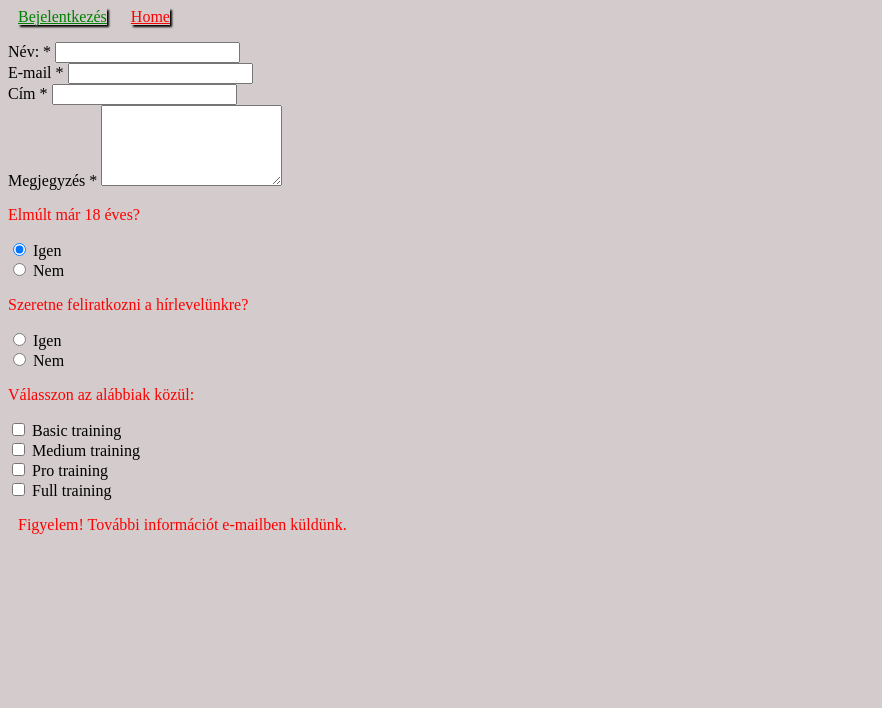
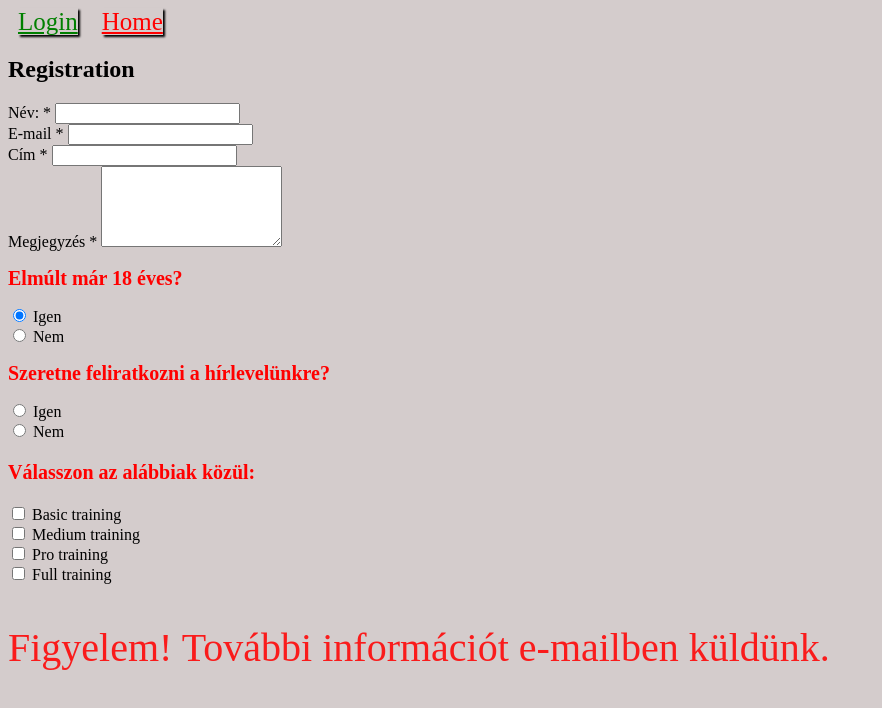
Before and after one commit to NioTex92/NioTex12.github.io, a plain HTML site: page registration.html in a window 1280 px wide. Shown: the whole page, without its empty margins (0-882 px from the left). Drawn offline with Linux system fonts and the light colour scheme.

Commit message:
added login

```diff
--- a/css/login.css
+++ b/css/login.css
@@ -33,4 +33,5 @@ background-color: #c5c5c5;
     color: red;
     margin: 10px;
     box-shadow: 2px 2px 2px black;
+    font-size: 25px;
     }
--- a/css/style.css
+++ b/css/style.css
@@ -102,31 +102,31 @@ color: blue;
 margin: 3px;
 border: 7px 3px 3px blue;
 box-shadow: 2px 2px 2px black;
+font-weight: 500;
+font-size: 25px;
 }
 
 #home-button {
 color: red;
 margin: 10px;
 box-shadow: 2px 2px 2px black;
-}
-
-.p {
-    color: red;
-}
-
-.all-txt {
-    position: relative;
-}
-#attention {
-    color: red;
-    border: 7px 3px 3px blue;
-    width: fit-content;
-    margin: 10px;
-    box-sizing: content-box;
+font-size: 25px;
 }
 
 #login {
     color: green;
     margin: 10px;
     box-shadow: 2px 2px 2px black;
+    font-size: 25px;
 }
+
+.kerdes {
+    font-weight: bolder;
+    font-size: 20px;
+    color: red;
+}
+#attention {
+    color: rgba(255, 0, 0, 0.87);
+    font-size: 40px;
+    font-weight: 150px;
+}
--- a/registration.html
+++ b/registration.html
@@ -9,9 +9,9 @@
 </head>
 
 <body>
-    <a id="login" href="/login.html">Bejelentkezés</a>
+    <a id="login" href="/login.html">Login</a>
     <a id="home-button" href="/index.html">Home</a>
-
+<h2>Registration</h2>
     <div class="container">
         <form>
             <p>
@@ -32,7 +32,7 @@
                 <textarea id="comment" name="comment" rows="5"></textarea>
             </div>
             <p class="p">
-                <span >Elmúlt már 18 éves?</span>
+                <span class="kerdes" >Elmúlt már 18 éves?</span>
             <div>
                 <input checked id="igen" name="extra" type="radio" value="0">
                 <label for="igen">Igen</label>
@@ -43,7 +43,7 @@
             </div>
             </p>
             <p class="p">
-            <span>Szeretne feliratkozni a hírlevelünkre?</span>
+            <span class="kerdes" >Szeretne feliratkozni a hírlevelünkre?</span>
             <div>
                 <input id="igen-2" name=igen-2" type="radio" value="600">
                 <label for="igen">Igen</label>
@@ -52,7 +52,7 @@
                 <input id="nem-2" name="nem-2" type="radio" value="900">
                 <label for="nem-2">Nem</label>
             </div>
-            <p class="p">Válasszon az alábbiak közül:</p>
+            <p class="kerdes">Válasszon az alábbiak közül:</p>
 
             <div>
                 <input id="kepzes" type="checkbox" value="500">
@@ -70,9 +70,9 @@
                 <input id="kepzes4" type="checkbox" value="500">
                 <label for="kepzes4">Full training</label>
             </div>
-            <p><div id="attention" >
-                Figyelem! További információt e-mailben küldünk.
-            </div></p>
+            <p id="attention">
+            Figyelem! További információt e-mailben küldünk.
+            </p>
 
             </p>
         </p>
```
